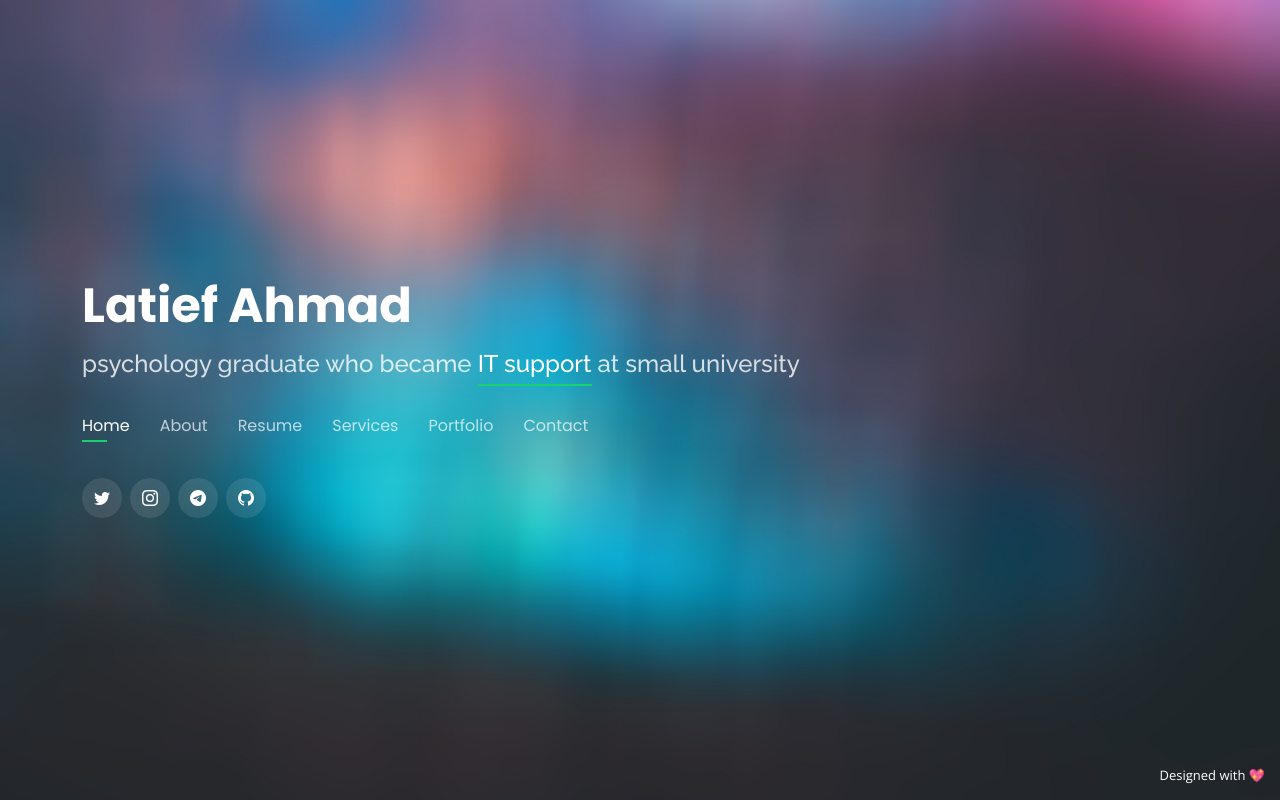
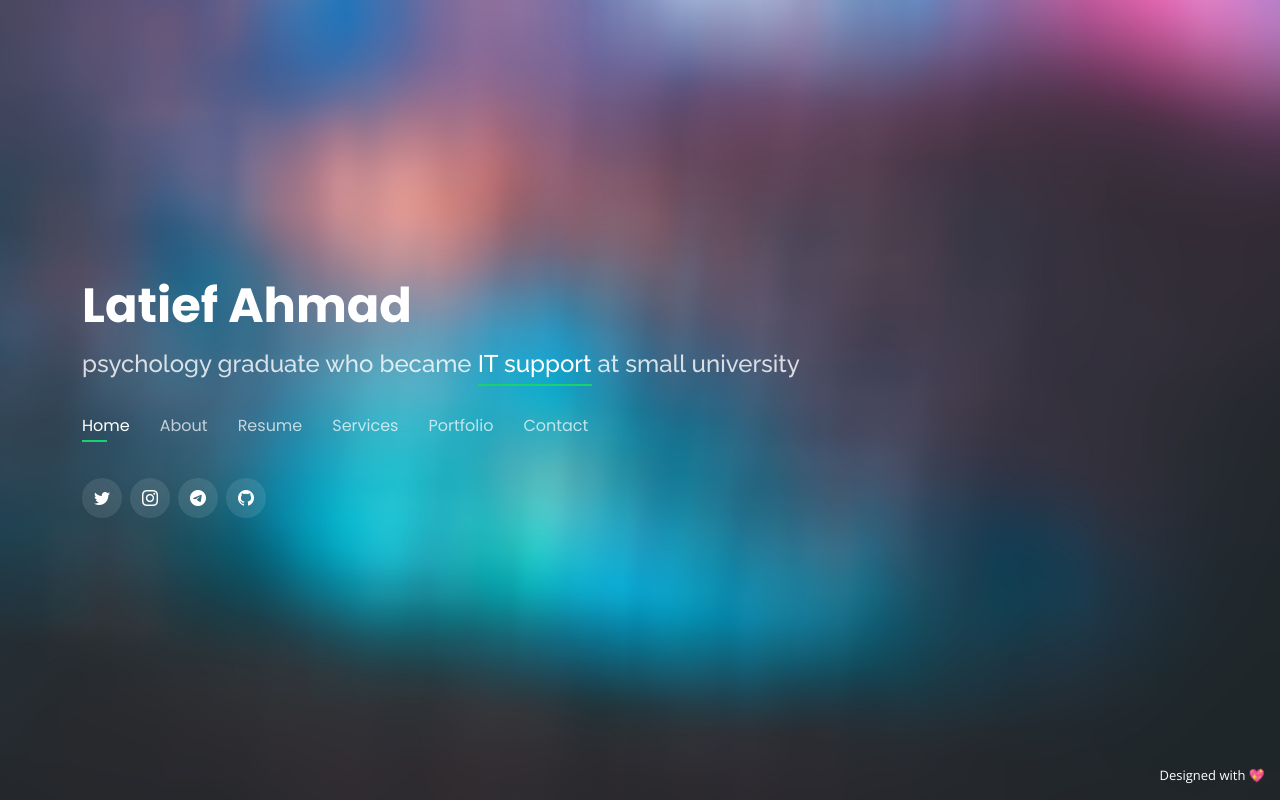
Before and after one commit to latiefahmad/halaman2, a PHP site: page / in a window 1280 px wide. Run offline with PHP 8.4, Linux system fonts and the light colour scheme.

Commit message:
Update style.css

```diff
--- a/assets/css/style.css
+++ b/assets/css/style.css
@@ -20,9 +20,9 @@ body::before {
   content: "";
   position: fixed;
   background: #040404 url("../img/bg2.jpg");
-  background-position: center center;
-  background-size: 100%;
-  background-repeat: no-repeat;
+  background-size: cover;
+  /* background-position: center center;
+  background-repeat: no-repeat; */
   left: 0;
   right: 0;
   top: 0;
@@ -33,7 +33,7 @@ body::before {
 @media (min-width: 1024px) {
   body::before {
     background-attachment: fixed;
-    background-position: center center;
+    /* background-position: center center; */
   }
 }
 
```
